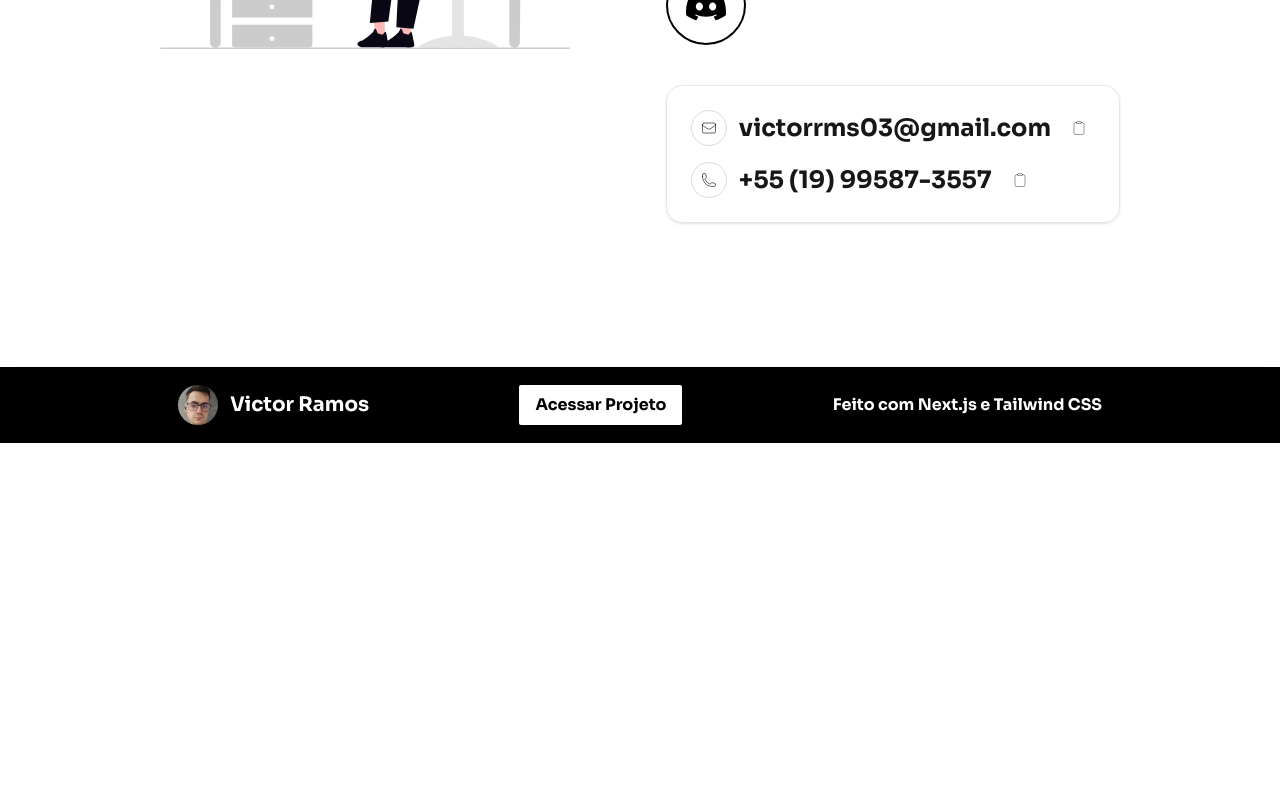
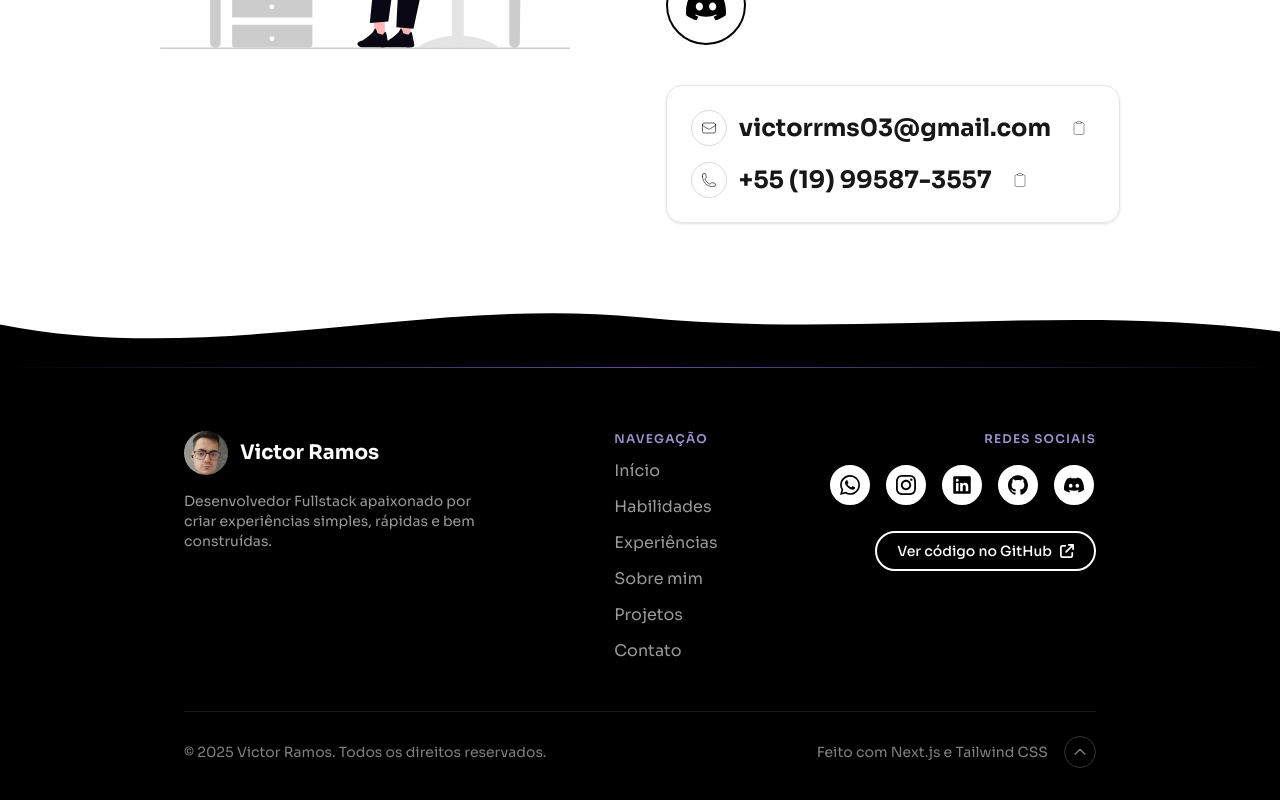
Before and after one commit to VictorRms03/Meu-Portfolio, a Next.js app: page / in a window 1280 px wide. Shown: the part 5852-6652 px from the top of the page. Before the commit the page ends 6295 px from the top, so only its background shows below. Built offline with nearby package versions, Linux system fonts and the light colour scheme.

Commit message:
refactor: New footer style

```diff
--- a/src/components/Footer.tsx
+++ b/src/components/Footer.tsx
@@ -1,38 +1,127 @@
+import Image from "next/image";
 import Link from "next/link";
-import Image from "next/image";
 import Container from "@/components/ui/Container";
+import WaveDivider from "@/components/ui/WaveDivider";
+import SocialButton from "@/components/ui/SocialButton";
+import { navLinks } from "@/data/navigation";
+import { contactSocials } from "@/data/socials";
+
+const footerLinks = [{ href: "#hero", label: "Início" }, ...navLinks];
 
 export default function Footer() {
+    const year = new Date().getFullYear();
+
     return (
-        <footer className="w-full px-6 py-4 bg-black shadow-lg">
-            <Container className="max-w-11/12 xl:max-w-9/12 flex items-center justify-center lg:justify-between">
-                <div className="hidden lg:flex items-center gap-3 text-xl font-bold text-white">
+        <footer className="relative bg-black text-white">
+            <WaveDivider position="top" />
+            <div className="absolute inset-x-0 top-0 h-px bg-gradient-to-r from-transparent via-violet-400/60 to-transparent" />
+
+            <Container className="max-w-11/12 xl:max-w-9/12 px-6 pt-16 pb-8">
+                <div className="flex flex-col items-center gap-12 text-center lg:flex-row lg:items-start lg:justify-between lg:text-left">
+                    <div className="flex flex-col items-center gap-4 lg:items-start">
+                        <Link
+                            href="#hero"
+                            scroll={true}
+                            className="group flex items-center gap-3 text-xl font-bold"
+                        >
                             <Image
                                 src="/images/victorRamos1.jpg"
                                 alt="Foto Victor Ramos"
-                        width={40}
-                        height={40}
-                        className="rounded-full object-cover"
+                                width={44}
+                                height={44}
+                                className="rounded-full object-cover transition-transform duration-300 group-hover:scale-110 group-hover:rotate-3"
                             />
                             Victor Ramos
+                        </Link>
+                        <p className="max-w-xs text-sm text-white/60">
+                            Desenvolvedor Fullstack apaixonado por criar
+                            experiências simples, rápidas e bem construídas.
+                        </p>
                     </div>
-                <div>
+
+                    <nav className="flex flex-col items-center gap-3 lg:items-start">
+                        <span className="text-xs font-semibold tracking-widest text-violet-300/80 uppercase">
+                            Navegação
+                        </span>
+                        {footerLinks.map((navLink) => (
+                            <Link
+                                key={navLink.href}
+                                href={navLink.href}
+                                scroll={true}
+                                className="text-white/60 transition-colors hover:text-white"
+                            >
+                                {navLink.label}
+                            </Link>
+                        ))}
+                    </nav>
+
+                    <div className="flex flex-col items-center gap-4 lg:items-end">
+                        <span className="text-xs font-semibold tracking-widest text-violet-300/80 uppercase">
+                            Redes sociais
+                        </span>
+                        <div className="flex gap-3">
+                            {contactSocials.map((social) => (
+                                <SocialButton
+                                    key={social.name}
+                                    link={social.link}
+                                    iconPath={social.iconPath}
+                                    hoverIconPath={social.hoverIconPath}
+                                    name={social.name}
+                                    className="w-11 h-11 p-2.5"
+                                    imageClassName="w-5 h-5"
+                                />
+                            ))}
+                        </div>
                         <Link
                             href="https://github.com/VictorRms03/Meu-Portfolio"
                             target="_blank"
                             rel="noopener noreferrer"
-                        className="group bg-white border-2 border-black px-4 py-2 rounded
-                    transition flex items-center gap-2 hover:bg-black hover:border-white "
+                            className="group relative mt-2 inline-flex items-center gap-2 overflow-hidden rounded-full border-2 border-white px-5 py-2 text-sm font-medium transition-all duration-300 hover:-translate-y-0.5 hover:shadow-lg hover:shadow-white/10"
                         >
-                        <span className="font-bold text-black group-hover:text-white">
-                            Acessar Projeto
+                            <span className="absolute inset-0 z-0 origin-left scale-x-0 bg-white transition-transform duration-300 ease-out group-hover:scale-x-100" />
+                            <span className="relative z-10 transition-colors duration-300 group-hover:text-black">
+                                Ver código no GitHub
                             </span>
+                            <Image
+                                src="/icons/redirect.svg"
+                                alt=""
+                                aria-hidden="true"
+                                width={14}
+                                height={14}
+                                className="relative z-10 invert transition-all duration-300 group-hover:invert-0"
+                            />
                         </Link>
                     </div>
-                <div className="hidden lg:flex">
-                    <span className="font-bold text-white">
-                        Feito com Next.js e Tailwind CSS
+                </div>
+
+                <div className="mt-12 flex flex-col-reverse items-center gap-4 border-t border-white/10 pt-6 text-sm text-white/50 lg:flex-row lg:justify-between">
+                    <span>
+                        &copy; {year} Victor Ramos. Todos os direitos
+                        reservados.
                     </span>
+                    <div className="flex items-center gap-4">
+                        <span>Feito com Next.js e Tailwind CSS</span>
+                        <Link
+                            href="#hero"
+                            scroll={true}
+                            aria-label="Voltar ao topo"
+                            className="flex h-8 w-8 items-center justify-center rounded-full border border-white/20 text-white/50 transition-all duration-300 hover:-translate-y-0.5 hover:border-violet-400/60 hover:text-white"
+                        >
+                            <svg
+                                className="h-4 w-4"
+                                fill="none"
+                                stroke="currentColor"
+                                viewBox="0 0 24 24"
+                            >
+                                <path
+                                    strokeLinecap="round"
+                                    strokeLinejoin="round"
+                                    strokeWidth={2}
+                                    d="M5 15l7-7 7 7"
+                                />
+                            </svg>
+                        </Link>
+                    </div>
                 </div>
             </Container>
         </footer>
```
Lines whose indentation alone changed are shown as unchanged.
